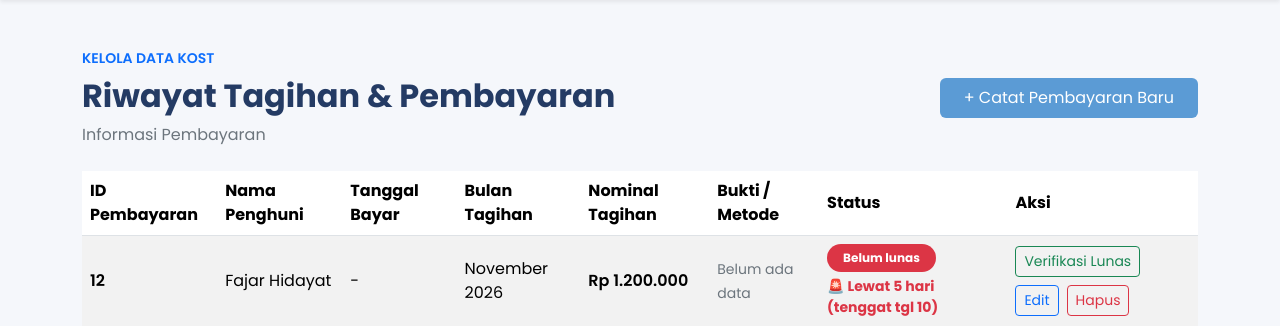
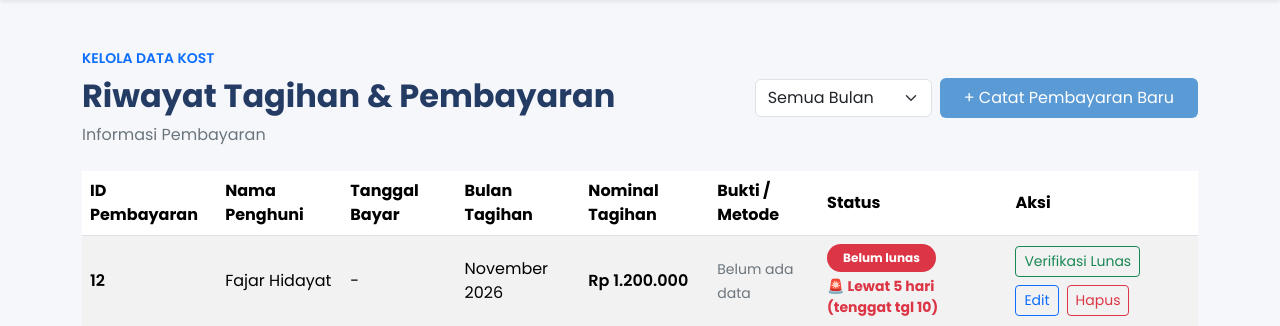
Before and after one commit to selaaa07/sistem-kost, a PHP site: page /pembayaran_tampil.php in a window 1280 px wide. Shown: the part 56-382 px from the top of the page. Run offline with PHP 8.4, Linux system fonts and the light colour scheme; the visitor is signed in with stand-in values (Sample User, id 1); data comes from the database, SQL or seed files in the repository.

Commit message:
Penambahan dropdown filter bulan pembayaran

```diff
--- a/kost_logic.sql
+++ b/kost_logic.sql
@@ -39,7 +39,7 @@ CREATE TABLE pembayaran (
     tanggal_bayar DATE,
     bukti_bayar VARCHAR(255) DEFAULT NULL,
     nama_bank VARCHAR(50) DEFAULT NULL,
-    FOREIGN KEY (id_penghuni) REFERENCES penghuni(id_penghuni)
+    FOREIGN KEY (id_penghuni) REFERENCES penghuni(id_penghuni) ON DELETE SET NULL
 );
 
 -- 5. TABEL KOMPLAIN (BARU)
--- a/pembayaran_tampil.php
+++ b/pembayaran_tampil.php
@@ -17,7 +17,12 @@ $daftar_bulan = [
 ];
 $bulan_sekarang = $daftar_bulan[(int)date('n')] . ' ' . date('Y');
 
-$q_semua_penghuni = mysqli_query($koneksi, "SELECT p.id_penghuni, k.harga FROM penghuni p JOIN kamar k ON p.id_kamar = k.id_kamar");
+$q_semua_penghuni = mysqli_query($koneksi, "
+    SELECT p.id_penghuni, k.harga
+    FROM penghuni p
+    JOIN kamar k ON p.id_kamar = k.id_kamar
+    WHERE DATE_FORMAT(p.tanggal_masuk, '%Y-%m') <= DATE_FORMAT(CURDATE(), '%Y-%m')
+");
 while ($ph = mysqli_fetch_assoc($q_semua_penghuni)) {
     $id_p    = $ph['id_penghuni'];
     $harga_k = $ph['harga'];
@@ -37,6 +42,17 @@ if (isset($_GET['aksi']) && $_GET['aksi'] == 'lunas' && isset($_GET['id'])) {
     exit;
 }
 
+$filter_bulan = isset($_GET['bulan']) ? trim($_GET['bulan']) : '';
+$q_opsi_bulan = mysqli_query($koneksi, "
+    SELECT bulan_tagihan
+    FROM pembayaran
+    GROUP BY bulan_tagihan
+    ORDER BY RIGHT(bulan_tagihan, 4) DESC,
+             FIELD(SUBSTRING_INDEX(bulan_tagihan, ' ', 1),
+             'Desember','November','Oktober','September','Agustus','Juli',
+             'Juni','Mei','April','Maret','Februari','Januari') ASC
+");
+
 include 'header.php';
 ?>
 
@@ -47,9 +63,27 @@ include 'header.php';
         <p class="text-secondary mb-0">Informasi Pembayaran</p>
     </div>
 
-    <a href="pembayaran_tambah.php" class="btn btn-primary px-4 py-2" style="background-color: #5b9bd5; border:none;">
-        + Catat Pembayaran Baru
-    </a>
+    <div class="d-flex flex-wrap align-items-center gap-2">
+        <form method="GET" class="d-flex align-items-center gap-2">
+            <select name="bulan" class="form-select" onchange="this.form.submit()">
+                <option value="">Semua Bulan</option>
+                <?php if ($q_opsi_bulan && mysqli_num_rows($q_opsi_bulan) > 0) { ?>
+                    <?php while ($ob = mysqli_fetch_assoc($q_opsi_bulan)) { ?>
+                        <option value="<?= htmlspecialchars($ob['bulan_tagihan']) ?>" <?= ($filter_bulan === $ob['bulan_tagihan']) ? 'selected' : '' ?>>
+                            <?= htmlspecialchars($ob['bulan_tagihan']) ?>
+                        </option>
+                    <?php } ?>
+                <?php } ?>
+            </select>
+            <?php if ($filter_bulan !== '') { ?>
+                <a href="pembayaran_tampil.php" class="btn btn-outline-secondary">Reset</a>
+            <?php } ?>
+        </form>
+
+        <a href="pembayaran_tambah.php" class="btn btn-primary px-4 py-2" style="background-color: #5b9bd5; border:none;">
+            + Catat Pembayaran Baru
+        </a>
+    </div>
 </div>
 
 <div class="table-responsive">
@@ -68,9 +102,15 @@ include 'header.php';
         </thead>
         <tbody>
         <?php
+        $where_clause = "";
+        if ($filter_bulan !== '') {
+            $bulan_safe = mysqli_real_escape_string($koneksi, $filter_bulan);
+            $where_clause = "WHERE pembayaran.bulan_tagihan = '$bulan_safe'";
+        }
         $query = "SELECT pembayaran.*, penghuni.nama_penghuni, penghuni.tanggal_masuk
                     FROM pembayaran
                     LEFT JOIN penghuni ON pembayaran.id_penghuni = penghuni.id_penghuni
+                    $where_clause
                     ORDER BY pembayaran.id_pembayaran DESC";
         $result = mysqli_query($koneksi, $query);
 
```
Also changed, not shown: penghuni_hapus.php (+4 -6 lines).
